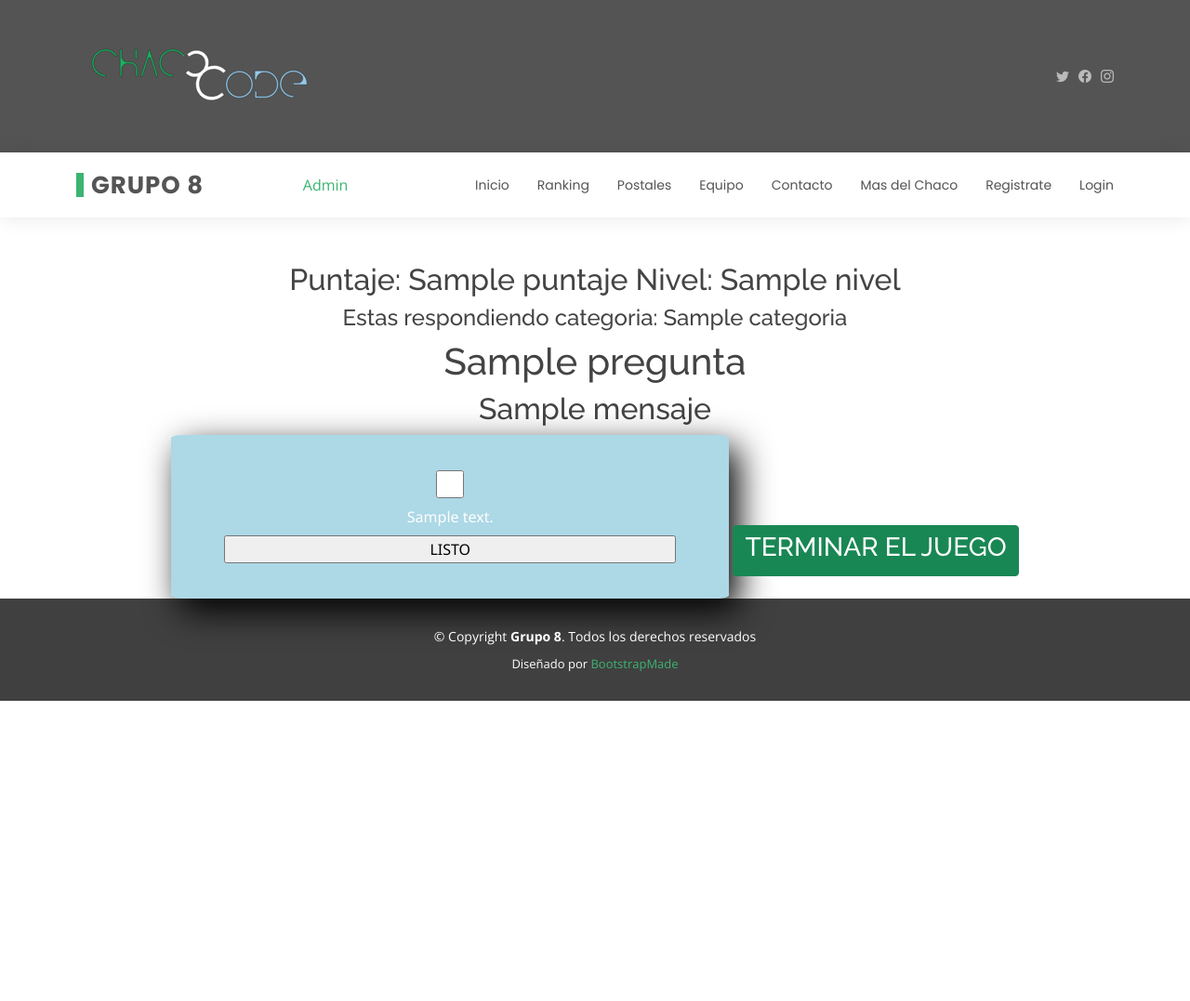
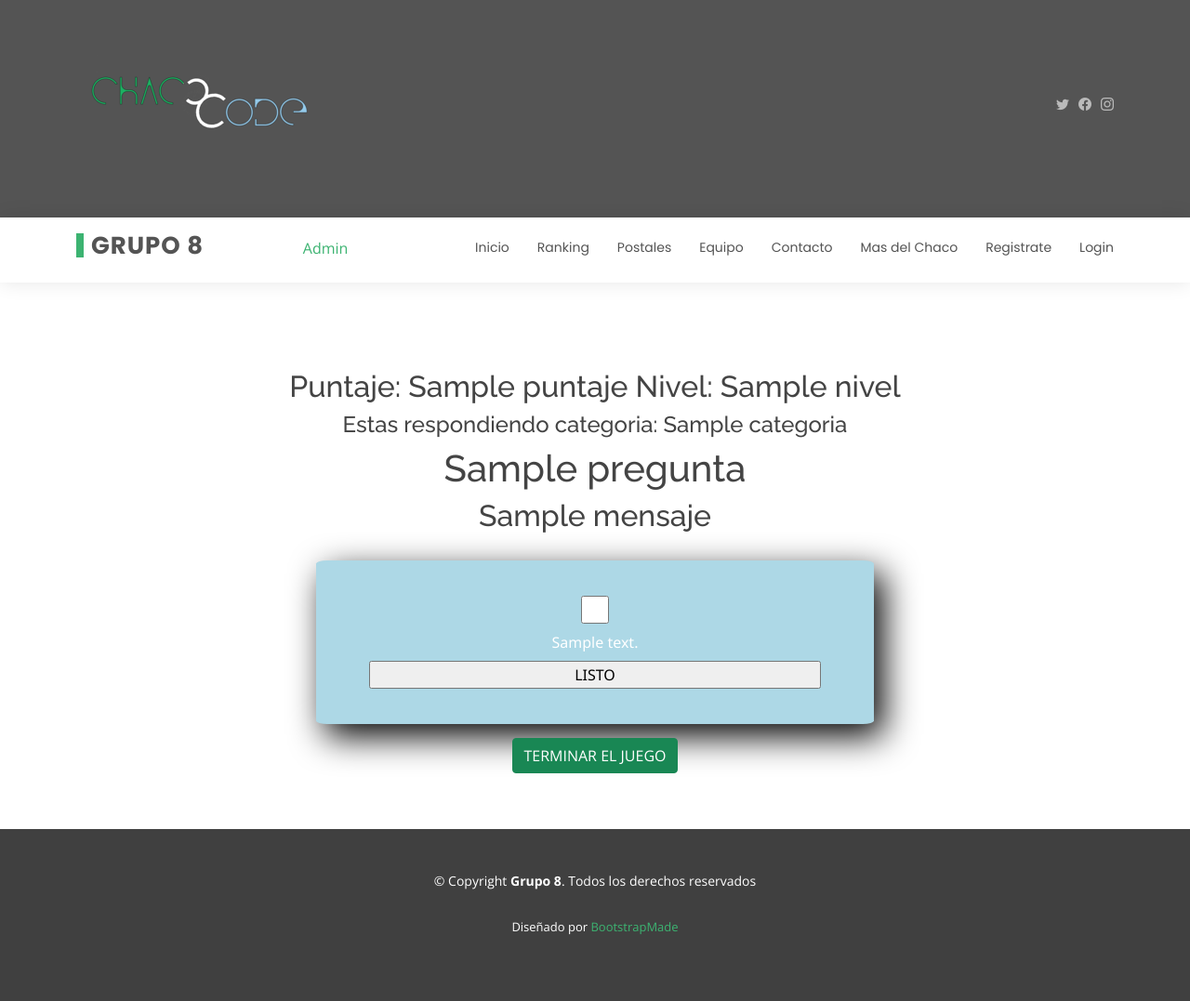
Before and after one commit to vilajp/RepositorioJuego, a Django app: template juego/templates/partida.html in a window 1280 px wide. Shown: the whole page at 93% size. Before the commit the page ends 754 px from the top, so only its background shows below. Run offline with Django 3.2, Linux system fonts and the light colour scheme; the template is opened without the code that fills it: most values are stand-ins (such as "Sample title", 1, 10 or a date in 2020); some libraries are stand-ins or nearby versions.

Commit message:
cambios en el boton finalizar partida

```diff
--- a/juego/templates/partida.html
+++ b/juego/templates/partida.html
@@ -4,6 +4,15 @@
 
 
 {% block contenido %}
+<style>
+  div{
+  padding-top: 15px;
+  padding-bottom: 20px;
+
+}
+
+</style>
+
 <div id="pregunta">
 
     <h2 id="puntaje" >Puntaje: {{puntaje}}     Nivel: {{nivel}}</h2>
@@ -26,5 +35,9 @@
 
     <input type="submit" value="LISTO">
   </form>
-  <a id="terminar" class="btn btn-success" href="{% url 'borrar'  %}" role="button" ><h3>TERMINAR EL JUEGO</h3></a>
+  <div id="terminar-juego">
+    <a id="terminar" class="btn btn-success" href="{% url 'borrar'  %}" role="button" >TERMINAR EL JUEGO</a>
+
+  </div>
+
 {% endblock contenido %}
```
